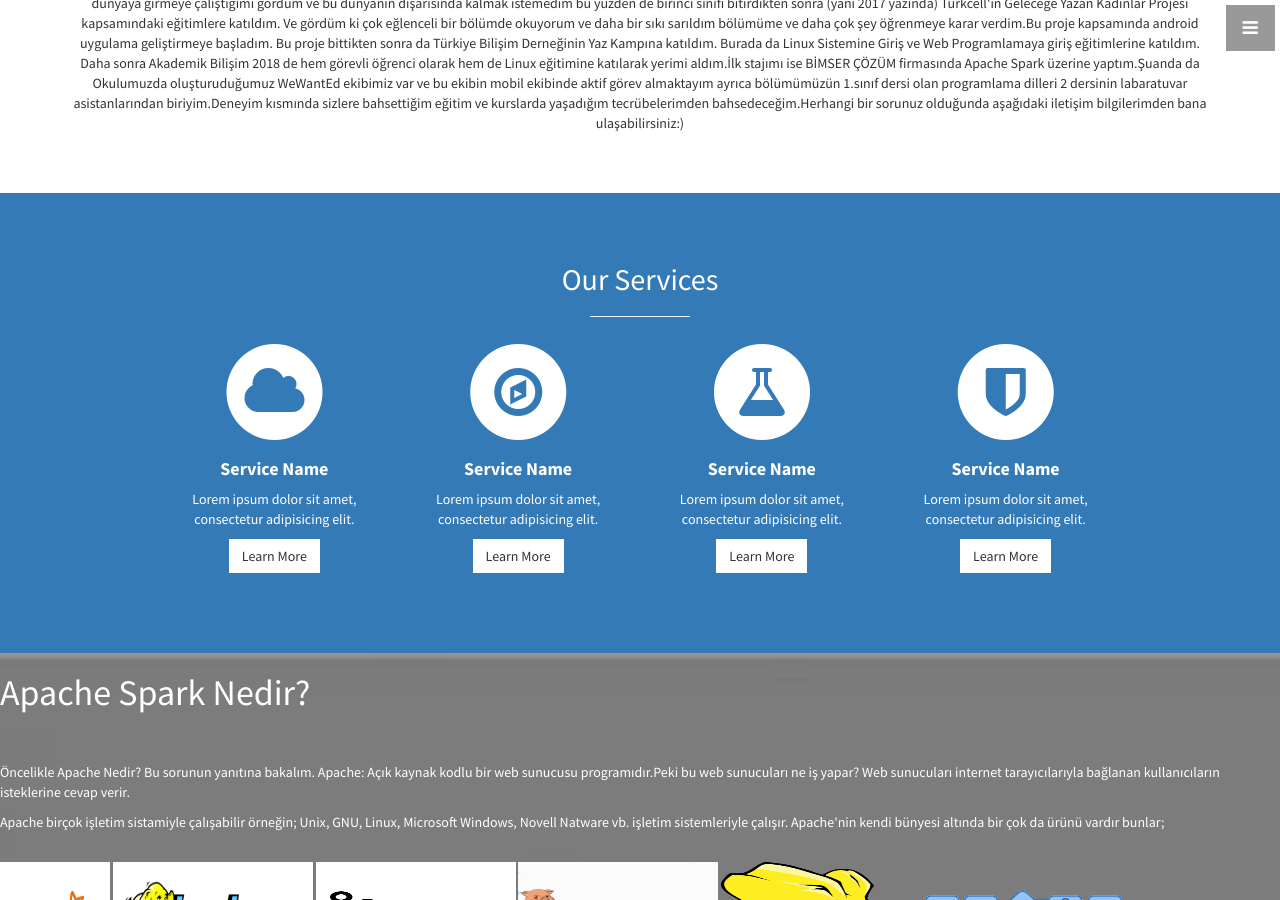
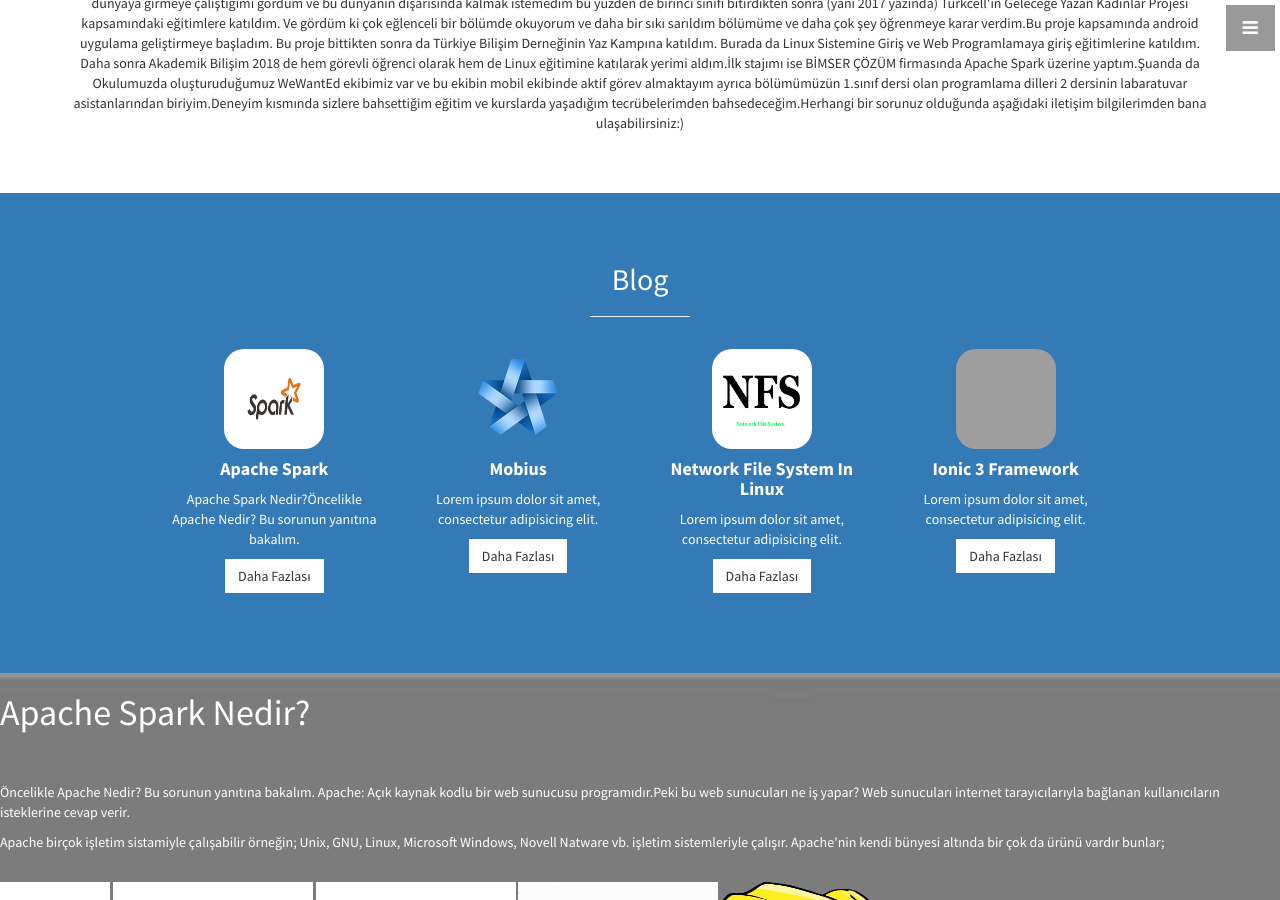
Before and after one commit to KadriyeAksakal/KadriyeAksakal.github.io, a Jekyll site: the page built from index.html, in a window 1280 px wide and 900 px high, scrolled down 1260 px. Built offline with Jekyll 4.4.1, drawn with Linux system fonts in a browser that asks for light colours; grey boxes are pictures that could not be loaded.

Commit message:
Update services.html

```diff
--- a/_includes/services.html
+++ b/_includes/services.html
@@ -1,61 +1,57 @@
 <!-- The circle icons use Font Awesome's stacked icon classes. For more information, visit http://fontawesome.io/examples/ -->
 <section id="services" class="services bg-primary">
-  <div class="container">
+    <div class="container">
     <div class="row text-center">
       <div class="col-lg-10 col-lg-offset-1">
-        <h2>Our Services</h2>
+        <h2>Blog</h2>
         <hr class="small">
         <div class="row">
           <div class="col-md-3 col-sm-6">
             <div class="service-item">
               <span class="fa-stack fa-4x">
-              <i class="fa fa-circle fa-stack-2x"></i>
-              <i class="fa fa-cloud fa-stack-1x text-primary"></i>
+              <img style="height: 100px; width: 100px; border-radius: 20px;" src="img/spark.png">
             </span>
               <h4>
-                <strong>Service Name</strong>
+                <strong>Apache Spark</strong>
               </h4>
-              <p>Lorem ipsum dolor sit amet, consectetur adipisicing elit.</p>
-              <a href="#" class="btn btn-light">Learn More</a>
+              <p>Apache Spark Nedir?Öncelikle Apache Nedir? Bu sorunun yanıtına bakalım.</p>
+              <a href="#Apache" class="btn btn-light">Daha Fazlası</a>
             </div>
           </div>
           <div class="col-md-3 col-sm-6">
             <div class="service-item">
               <span class="fa-stack fa-4x">
-              <i class="fa fa-circle fa-stack-2x"></i>
-              <i class="fa fa-compass fa-stack-1x text-primary"></i>
+			  <img style="height: 100px; width: 100px; border-radius: 20px;" src="img/mobius1.png">
             </span>
               <h4>
-                <strong>Service Name</strong>
+                <strong>Mobius</strong>
               </h4>
               <p>Lorem ipsum dolor sit amet, consectetur adipisicing elit.</p>
-              <a href="#" class="btn btn-light">Learn More</a>
+              <a href="#" class="btn btn-light">Daha Fazlası</a>
             </div>
           </div>
           <div class="col-md-3 col-sm-6">
             <div class="service-item">
               <span class="fa-stack fa-4x">
-              <i class="fa fa-circle fa-stack-2x"></i>
-              <i class="fa fa-flask fa-stack-1x text-primary"></i>
+             <img style="height: 100px; width: 100px; border-radius: 20px;" src="img/NFS.png">
             </span>
               <h4>
-                <strong>Service Name</strong>
+                <strong>Network File System In Linux</strong>
               </h4>
               <p>Lorem ipsum dolor sit amet, consectetur adipisicing elit.</p>
-              <a href="#" class="btn btn-light">Learn More</a>
+              <a href="#" class="btn btn-light">Daha Fazlası</a>
             </div>
           </div>
           <div class="col-md-3 col-sm-6">
             <div class="service-item">
               <span class="fa-stack fa-4x">
-              <i class="fa fa-circle fa-stack-2x"></i>
-              <i class="fa fa-shield fa-stack-1x text-primary"></i>
+              <img style="height: 100px; width: 100px; border-radius: 20px;" src="img/ionic.jpg">
             </span>
               <h4>
-                <strong>Service Name</strong>
+                <strong>Ionic 3 Framework</strong>
               </h4>
               <p>Lorem ipsum dolor sit amet, consectetur adipisicing elit.</p>
-              <a href="#" class="btn btn-light">Learn More</a>
+              <a href="#" class="btn btn-light">Daha Fazlası</a>
             </div>
           </div>
         </div>
```
